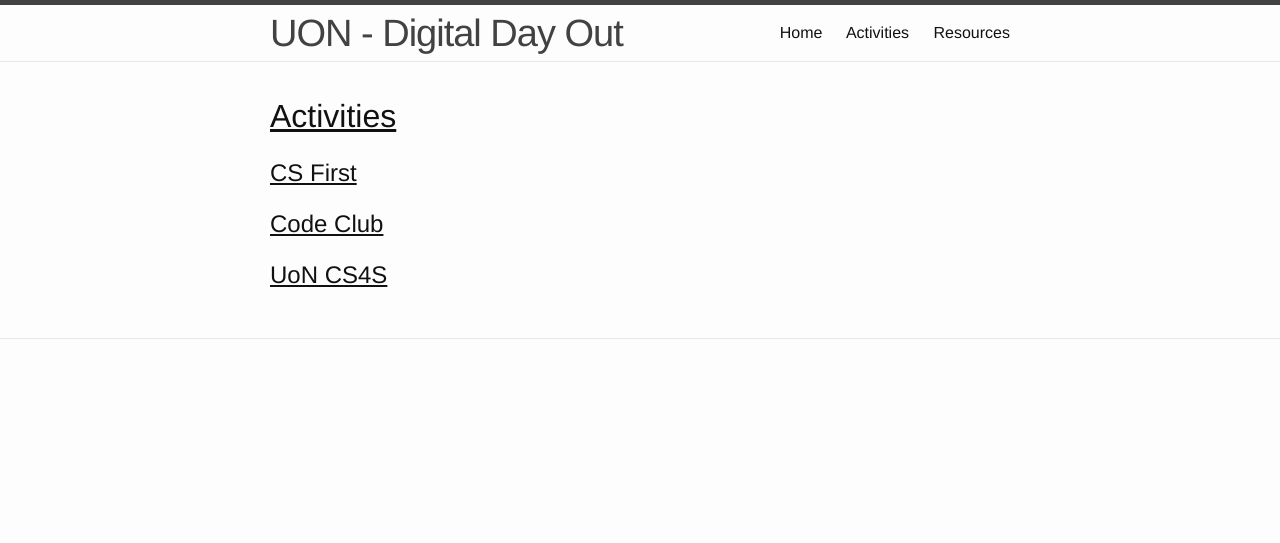
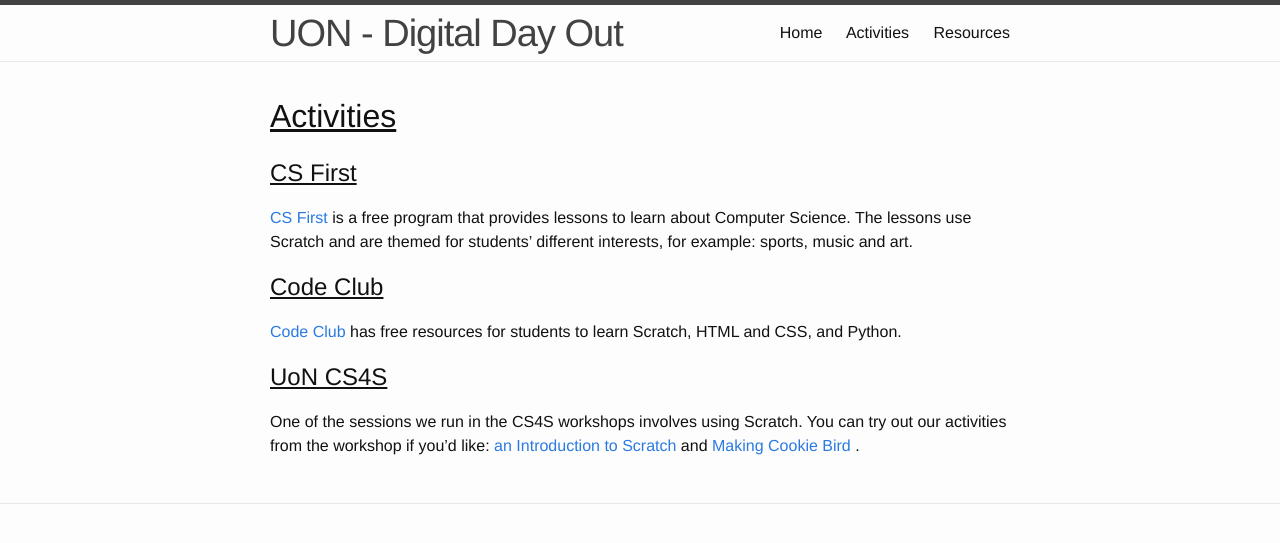
Before and after one commit to cs4s/ddo, a Jekyll site: the page built from activities.md, in a window 1280 px wide. Shown: the top 543 px of the page. Built offline with Jekyll 4.4.1, drawn with Linux system fonts in a browser that asks for light colours.

Commit message:
Adds Scratch activity documents
Also updates links in activities page

```diff
--- a/activities.md
+++ b/activities.md
@@ -8,9 +8,15 @@ permalink: /activities/
 
 ## CS First
 
+[CS First](https://www.cs-first.com/materials) is a free program that provides lessons to learn about Computer Science.
+The lessons use Scratch and are themed for students' different interests, for example: sports, music and art.
 
 ## Code Club
 
-
+[Code Club](http://www.codeclubau.org/resources) has free resources for students to learn Scratch, HTML and CSS, and Python.
 
 ## UoN CS4S
+
+One of the sessions we run in the CS4S workshops involves using Scratch. You can try out our activities from the workshop
+if you'd like: [an Introduction to Scratch]({{ site.baseurl }}/lessons/cs4s_introductory_scratch_introduction.pdf) and
+[Making Cookie Bird]({{ site.baseurl }}/lessons/cs4s_introductory_scratch_cookie_bird.pdf) .
```
Also changed, not shown: 2 other files.
